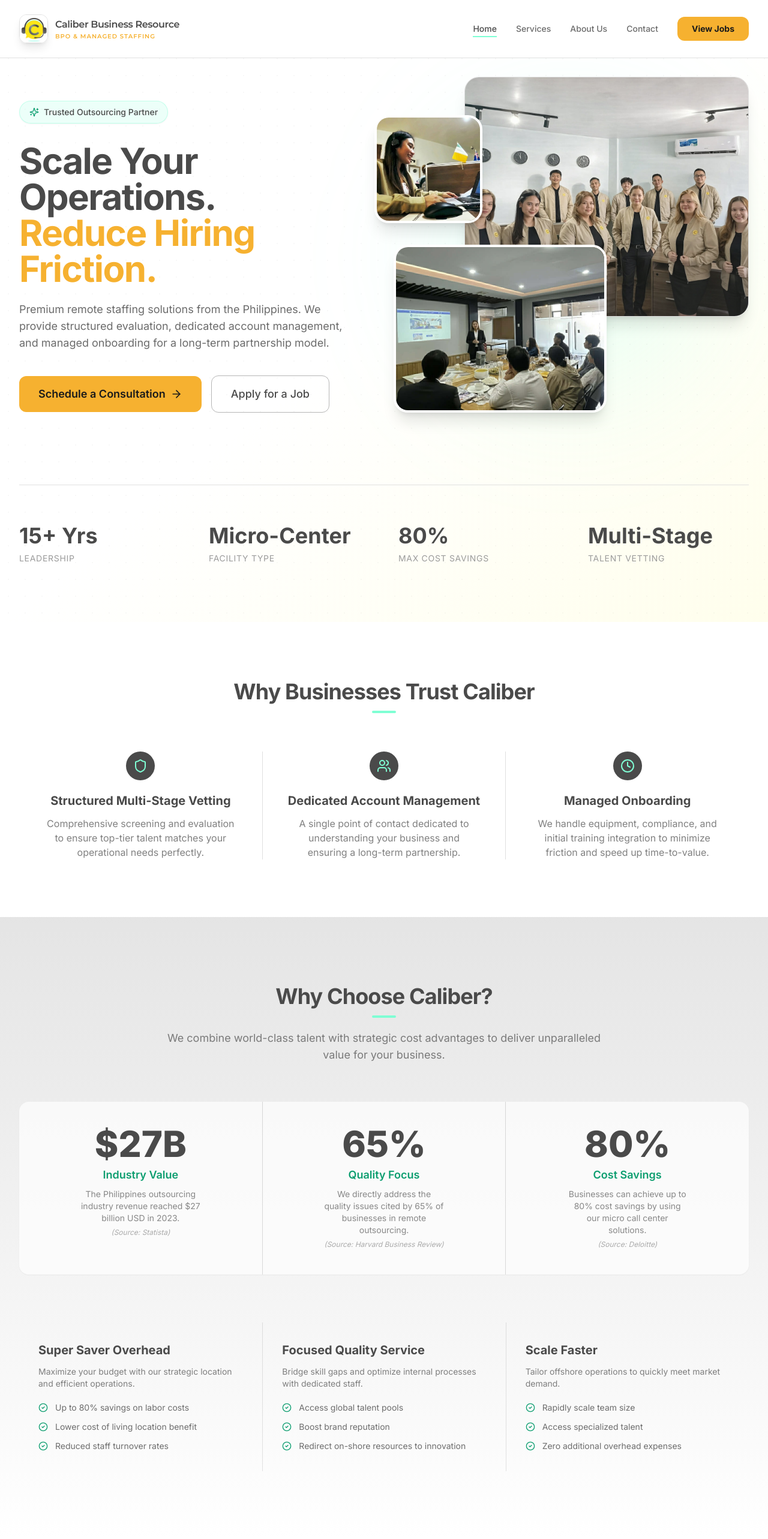
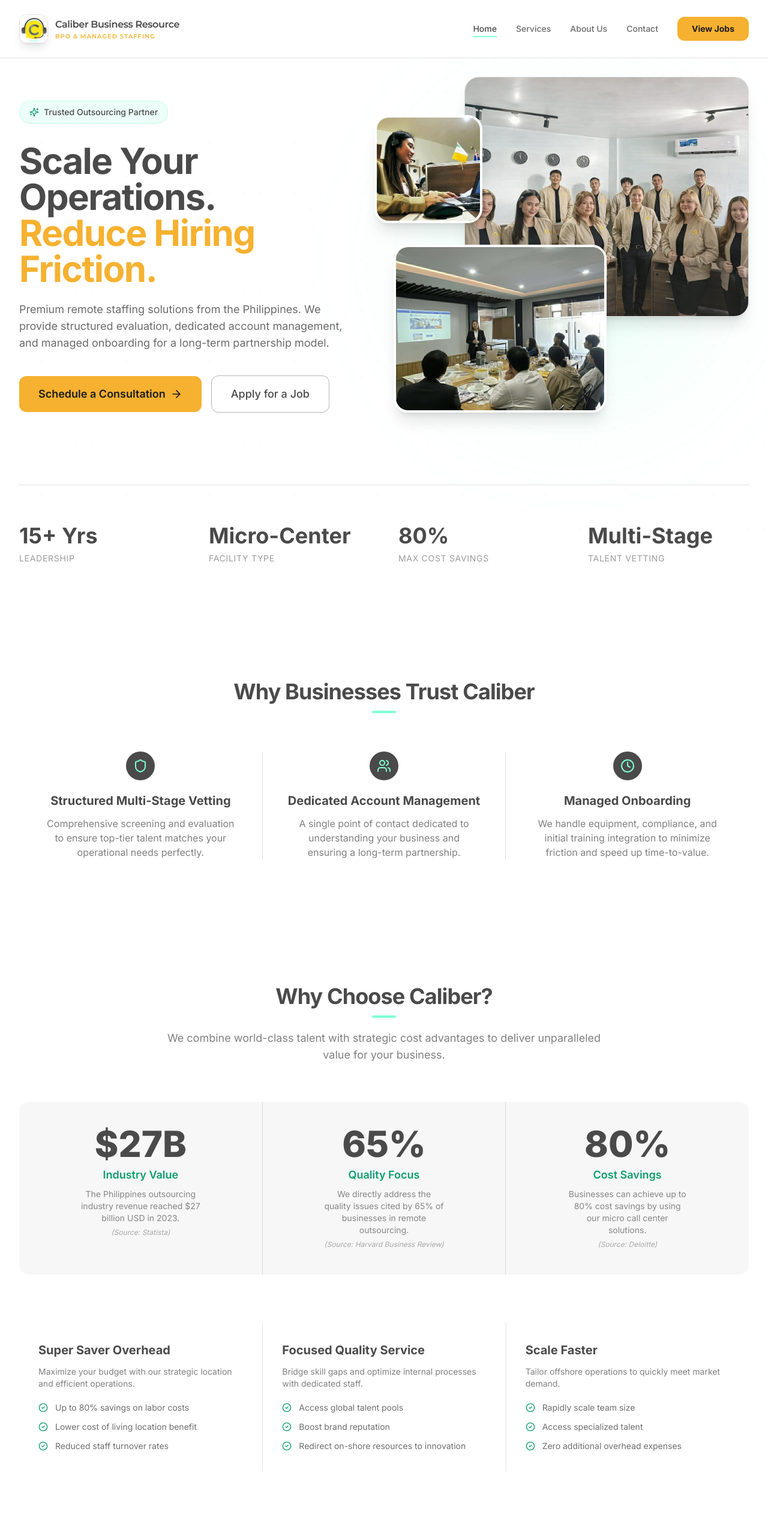
Before and after one commit to CaliberBusiness/CaliberBusiness, a Next.js app: page / in a window 1280 px wide. Shown: the top 2566 px of the page at 60% size. Built offline with nearby package versions, Linux system fonts and the light colour scheme.

Commit message:
removed gradient colors and gray background

```diff
--- a/components/ClosingCTA.tsx
+++ b/components/ClosingCTA.tsx
@@ -4,7 +4,7 @@ import { ArrowRight } from 'lucide-react';
 
 export default function ClosingCTA() {
   return (
-    <section className="pt-12 sm:pt-16 pb-8 sm:pb-12 bg-gradient-to-br from-[#fffdd0]/50 via-white to-[#7fffd4]/10 border-t border-[#e8e0c0]">
+    <section className="pt-12 sm:pt-16 pb-8 sm:pb-12 bg-[#fffdd0] border-t border-[#e8e0c0]">
       <div className="max-w-4xl mx-auto px-4 sm:px-6 lg:px-8 text-center">
         <div className="w-10 h-1 bg-[#7fffd4] mx-auto rounded-full mb-6" />
         <h2 className="text-3xl sm:text-4xl md:text-5xl font-bold text-[#4a4a4a] mb-6 text-balance">
--- a/components/Differentiation.tsx
+++ b/components/Differentiation.tsx
@@ -17,7 +17,7 @@ interface DifferentiationProps {
 
 export default function Differentiation({ data }: DifferentiationProps) {
   return (
-    <section id="differentiation" className="py-20 sm:py-28 bg-gradient-to-b from-[#fffdd0] via-[#fffdd0]/70 to-white border-b border-[#e8e0c0]">
+    <section id="differentiation" className="py-20 sm:py-28 bg-[#fffdd0] border-b border-[#e8e0c0]">
       <div className="max-w-7xl mx-auto px-4 sm:px-6 lg:px-8">
         <div className="text-center mb-16">
           <h2 className="text-3xl sm:text-4xl font-bold tracking-tight text-[#4a4a4a] mb-3">
--- a/components/Hero.tsx
+++ b/components/Hero.tsx
@@ -24,7 +24,7 @@ export default function Hero({ data }: HeroProps) {
   return (
     <section
       id="home"
-      className="relative min-h-screen flex items-center justify-center overflow-hidden bg-gradient-to-br from-white via-white to-[#fffdd0]/40 pt-24 lg:pt-32 pb-16 lg:pb-24"
+      className="relative min-h-screen flex items-center justify-center overflow-hidden bg-white pt-24 lg:pt-32 pb-16 lg:pb-24"
     >
       {/* Subtle dot grid pattern */}
       <div
--- a/components/HowItWorks.tsx
+++ b/components/HowItWorks.tsx
@@ -17,7 +17,7 @@ interface HowItWorksProps {
 
 export default function HowItWorks({ data }: HowItWorksProps) {
   return (
-    <section className="py-20 sm:py-28 bg-gradient-to-br from-white via-[#fffdd0]/60 to-[#7fffd4]/10">
+    <section className="py-20 sm:py-28 bg-[#fffdd0]">
       <div className="max-w-7xl mx-auto px-4 sm:px-6 lg:px-8">
         <div className="text-center mb-16">
           <h2 className="text-3xl sm:text-4xl font-bold tracking-tight text-[#4a4a4a] mb-3">
--- a/components/Statistics.tsx
+++ b/components/Statistics.tsx
@@ -25,7 +25,7 @@ interface StatisticsProps {
 
 export default function Statistics({ data }: StatisticsProps) {
   return (
-    <section className="py-20 sm:py-28 bg-gradient-to-b from-[#d3d3d3]/60 via-[#d3d3d3]/30 to-white">
+    <section className="py-20 sm:py-28 bg-white">
       <div className="max-w-7xl mx-auto px-4 sm:px-6 lg:px-8">
         <div className="text-center mb-16 px-4 sm:px-0">
           <h2 className="text-3xl sm:text-4xl font-bold tracking-tight text-[#4a4a4a] mb-3">
@@ -38,7 +38,7 @@ export default function Statistics({ data }: StatisticsProps) {
         </div>
 
         {/* Open number strip — no boxes, dividers only */}
-        <div className="flex flex-col sm:flex-row divide-y sm:divide-y-0 sm:divide-x divide-[#4a4a4a]/20 mb-16 sm:mb-20 bg-white/70 rounded-2xl overflow-hidden shadow-sm">
+        <div className="flex flex-col sm:flex-row divide-y sm:divide-y-0 sm:divide-x divide-[#4a4a4a]/15 mb-16 sm:mb-20 bg-[#f7f7f7] rounded-2xl overflow-hidden">
           {data.stats.map((stat) => (
             <AnimatedStat key={stat.label} stat={stat} />
           ))}
```
